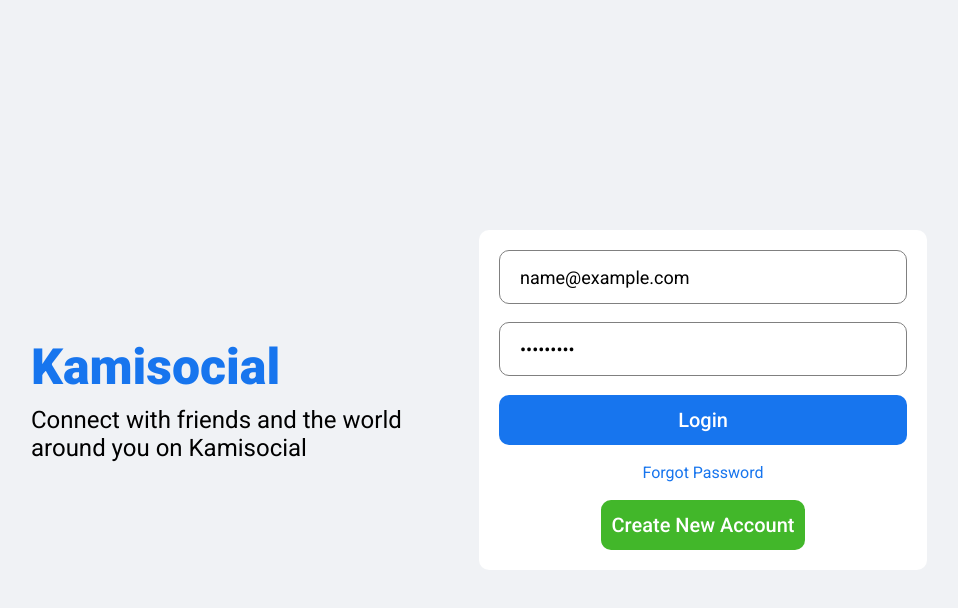
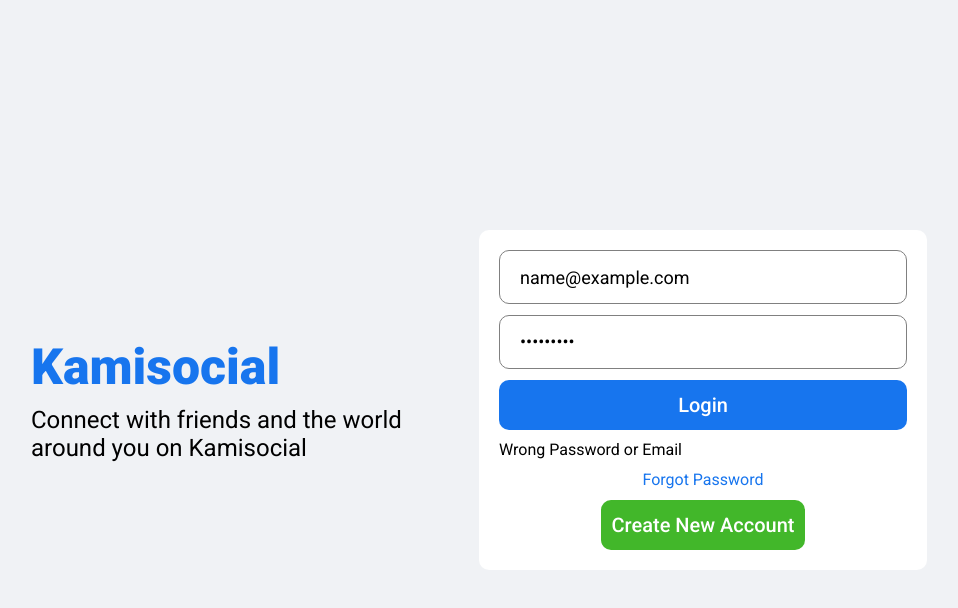
Before and after one commit to KamranNaveed/social-media-app, a React (Create React App) app in the folder client/: page / in a window 1280 px wide. Both pictures are taken after typing "name@example.com", "Sample123" into the empty fields and a click on the button "Login". Shown: the top 608 px of the page, without its empty margins (161-1119 px from the left). Built offline with nearby package versions, Linux system fonts and the light colour scheme; no server answers.

Commit message:
Added error message when wrong email or password is entered

```diff
--- a/client/src/pages/login/Login.jsx
+++ b/client/src/pages/login/Login.jsx
@@ -26,6 +26,7 @@ function Login() {
                     <input placeholder="Email" type="email" required className="loginInput" ref = {email} />
                     <input placeholder="Password" type="password" required minLength = "6" className="loginInput" ref = {password}/>
                     <button className="loginButton" disabled={isFetching}>{isFetching ? <CircularProgress color="white" size="20px"/> : "Login"}</button>
+                    {error && <span>Wrong Password or Email</span>}
                     <span className="loginForgot">Forgot Password</span>
                     <button className="loginRegisterButton" disabled={isFetching}>{isFetching ? <CircularProgress color="white" size="20px"/> : "Create New Account"}</button>
                 </form>
```
